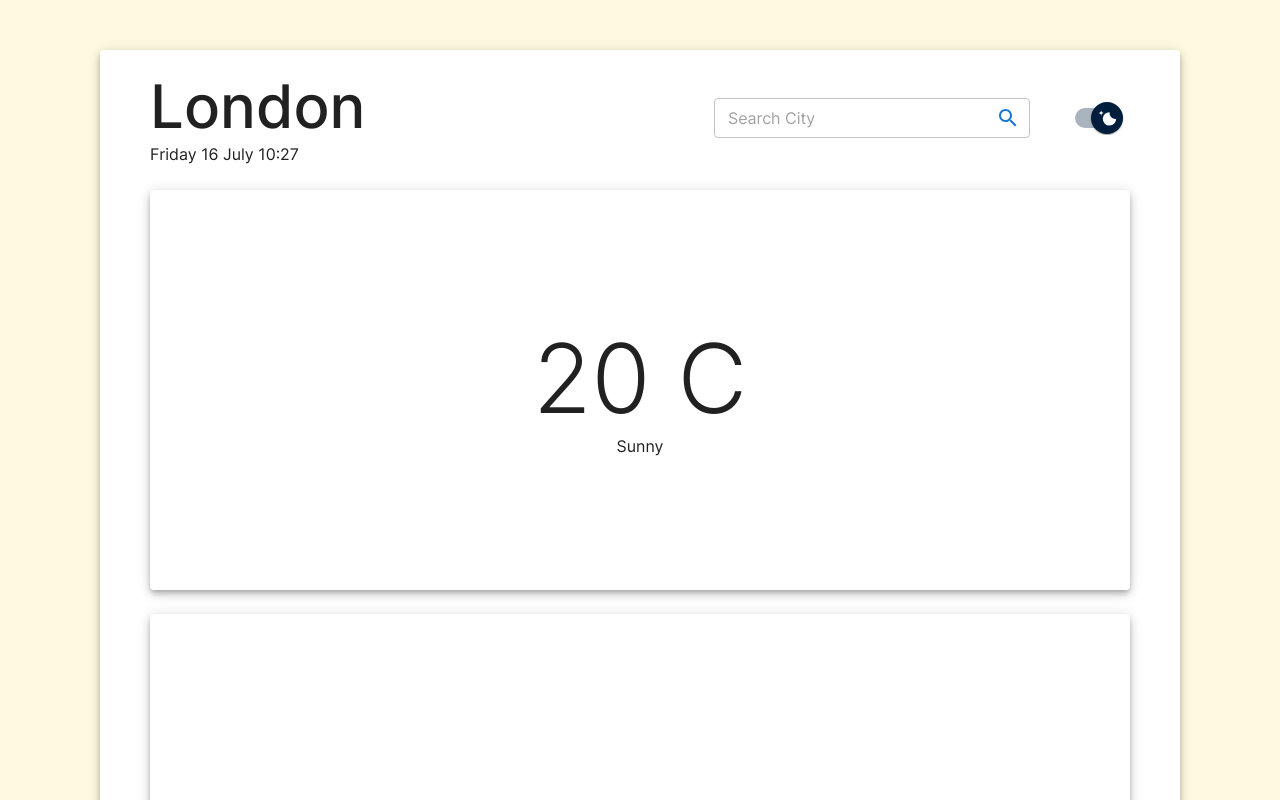
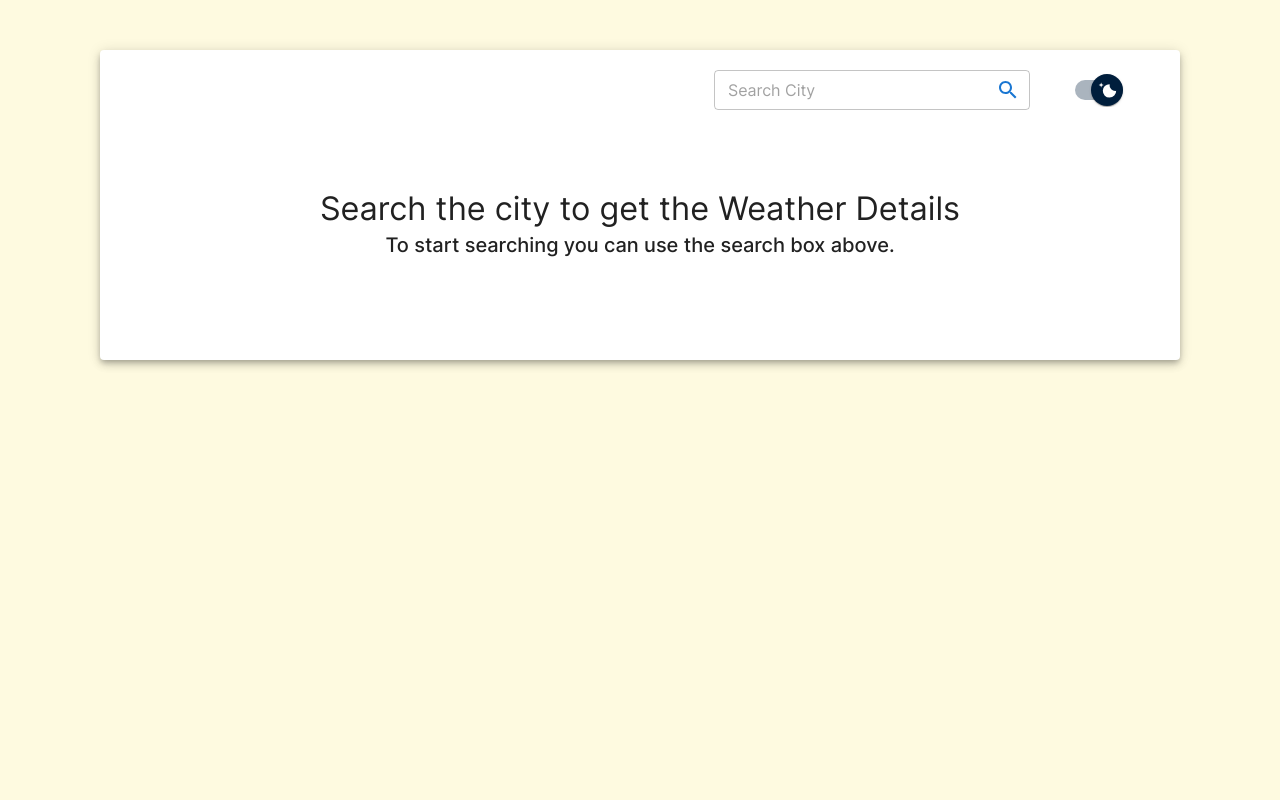
Before and after one commit to jaspal-dev/weather-app, a React app: page / in a window 1280 px wide. Shown: the top 800 px of the page. Built offline with nearby package versions, Linux system fonts and the light colour scheme.

Commit message:
feat: add the search city component (#28)

```diff
--- a/eslint.config.mjs
+++ b/eslint.config.mjs
@@ -84,6 +84,7 @@
             'Slabo',
             'bool',
             'axios',
+            'func',
           ],
           strings: true,
           templates: true,
--- a/src/pages/weather/Weather.jsx
+++ b/src/pages/weather/Weather.jsx
@@ -3,17 +3,25 @@
 import { useAsync } from '../../hooks/index';
 import { getWeatherInfo } from './../../api/weather/index';
 import { StyledContainer, StyledPage } from './Weather.styled';
-import { MenuBar, WeatherContent } from './components/index';
+import { HelperContent, MenuBar, WeatherContent } from './components/index';
+import { contents } from './contents';
 
 const Weather = () => {
-  const [city] = useState(undefined);
+  const [city, setCity] = useState(undefined);
   // eslint-disable-next-line no-unused-vars
   const { callbackFnInfo, invoke } = useAsync(getWeatherInfo, [city]);
   return (
     <StyledPage>
       <StyledContainer elevation={5}>
-        <MenuBar />
-        <WeatherContent />
+        <MenuBar city={city} setCity={setCity} />
+        {city ? (
+          <WeatherContent />
+        ) : (
+          <HelperContent
+            description={contents.searchHelp}
+            heading={contents.startSearching}
+          />
+        )}
       </StyledContainer>
     </StyledPage>
   );
--- /dev/null
+++ b/src/pages/weather/components/helperContent/HelperContent.jsx
@@ -0,0 +1,26 @@
+import { Box, Stack, Typography } from '@mui/material';
+import PropTypes from 'prop-types';
+import React from 'react';
+
+const HelperContent = ({ description, heading }) => {
+  return (
+    <Stack
+      height={150}
+      justifyContent={'center'}
+      marginY={5}
+      textAlign={'center'}
+    >
+      <Box>
+        <Typography variant={'h4'}>{heading}</Typography>
+        <Typography variant={'h6'}>{description}</Typography>
+      </Box>
+    </Stack>
+  );
+};
+
+HelperContent.propTypes = {
+  description: PropTypes.string.isRequired,
+  heading: PropTypes.string.isRequired,
+};
+
+export { HelperContent };
--- /dev/null
+++ b/src/pages/weather/components/helperContent/index.js
@@ -0,0 +1 @@
+export { HelperContent as default } from './HelperContent';
--- a/src/pages/weather/components/index.js
+++ b/src/pages/weather/components/index.js
@@ -1,4 +1,5 @@
 export { default as CurrentWeather } from './currentWeather';
+export { default as HelperContent } from './helperContent';
 export { default as MenuBar } from './menuBar';
 export { default as NavItems } from './navItems';
 export { default as SearchReport } from './searchReport';
--- a/src/pages/weather/components/menuBar/MenuBar.jsx
+++ b/src/pages/weather/components/menuBar/MenuBar.jsx
@@ -1,27 +1,32 @@
 import { Stack } from '@mui/material';
+import PropTypes from 'prop-types';
 import React from 'react';
 
 import { contents } from './../../contents';
 import NavItems from './../navItems/index';
 import SearchReport from './../searchReport/index';
 
-const MenuBar = () => {
+const MenuBar = ({ city, setCity }) => {
   return (
     <Stack
       alignItems={'center'}
       direction={{ md: 'row', xs: 'column-reverse' }}
-      justifyContent={'space-between'}
+      justifyContent={city ? 'space-between' : 'end'}
       rowGap={2}
     >
+      {city && (
         <SearchReport
           searchResponse={{
             searchCity: contents.searchedCity,
             searchDate: contents.searchedDate,
           }}
         />
-      <NavItems />
+      )}
+      <NavItems setCity={setCity} />
     </Stack>
   );
 };
 
+MenuBar.propTypes = { city: PropTypes.string, setCity: PropTypes.func };
+
 export { MenuBar };
--- a/src/pages/weather/components/navItems/NavItems.jsx
+++ b/src/pages/weather/components/navItems/NavItems.jsx
@@ -6,11 +6,13 @@
   Stack,
   TextField,
 } from '@mui/material';
-import React from 'react';
+import PropTypes from 'prop-types';
+import React, { useState } from 'react';
 
 import { StyledSwitch } from './NavItems.styled';
 
-const NavItems = () => {
+const NavItems = ({ setCity }) => {
+  const [cityName, setCityName] = useState('');
   return (
     <Stack
       alignItems={'center'}
@@ -29,15 +31,22 @@
           InputProps={{
             endAdornment: (
               <InputAdornment position="end">
-                <IconButton color="primary" edge="end">
+                <IconButton
+                  color="primary"
+                  edge="end"
+                  onClick={() => setCity(cityName)}
+                >
                   <SearchIcon />
                 </IconButton>
               </InputAdornment>
             ),
           }}
+          autoComplete="off"
           hiddenLabel
+          onChange={(e) => setCityName(e.target.value)}
           placeholder="Search City"
           size="small"
+          value={cityName}
           variant="outlined"
         />
       </Stack>
@@ -48,4 +57,8 @@
   );
 };
 
+NavItems.propTypes = {
+  setCity: PropTypes.func,
+};
+
 export { NavItems };
--- a/src/pages/weather/contents.js
+++ b/src/pages/weather/contents.js
@@ -1,5 +1,8 @@
 export const contents = {
   forecastOfTheDay: 'Forecast for today',
+  // eslint-disable-next-line spellcheck/spell-checker
+  searchHelp: 'To start searching you can use the search box above.',
   searchedCity: 'London',
   searchedDate: 'Friday 16 July 10:27',
+  startSearching: 'Search the city to get the Weather Details',
 };
```
Lines whose indentation alone changed are shown as unchanged.
